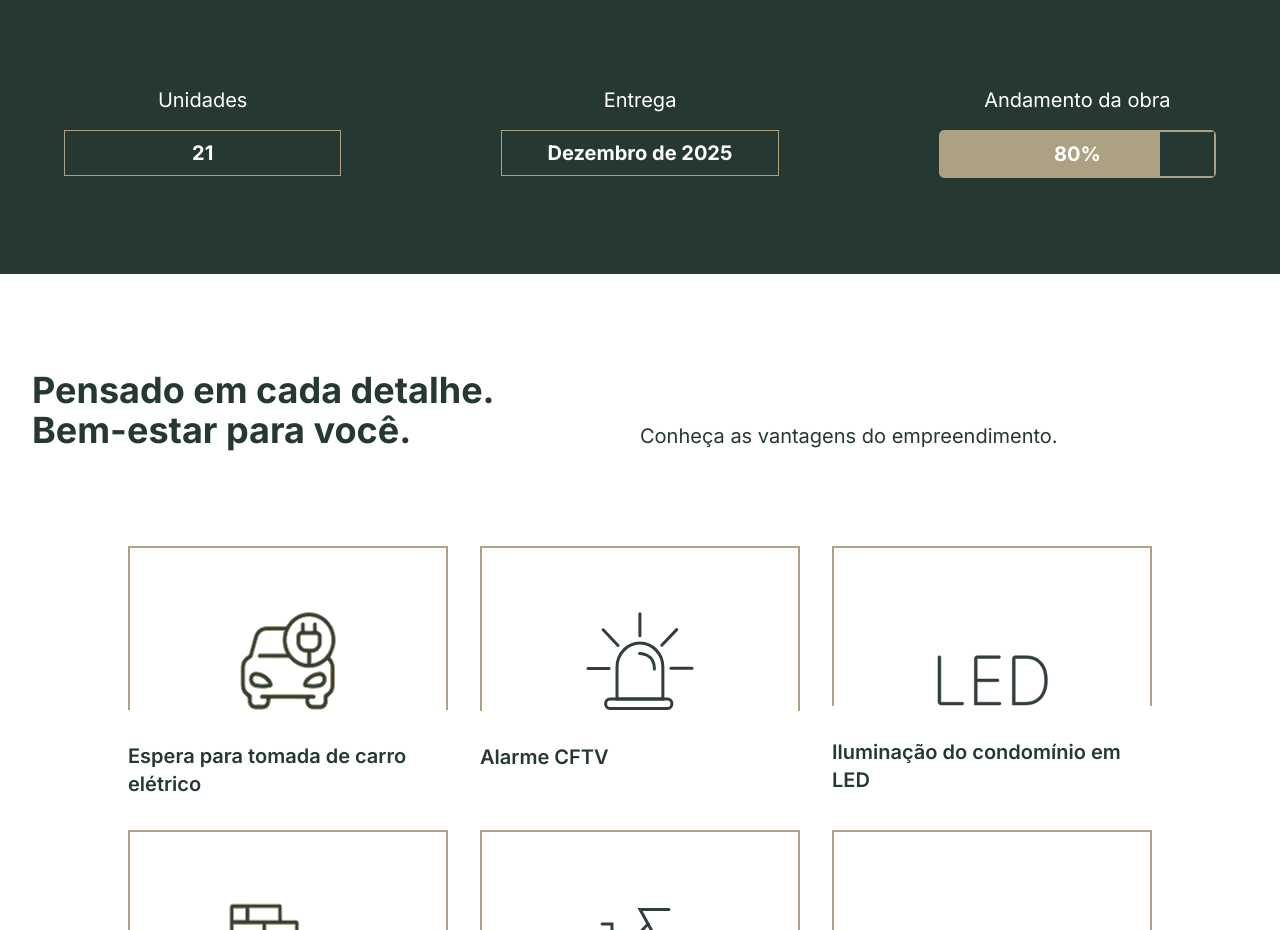
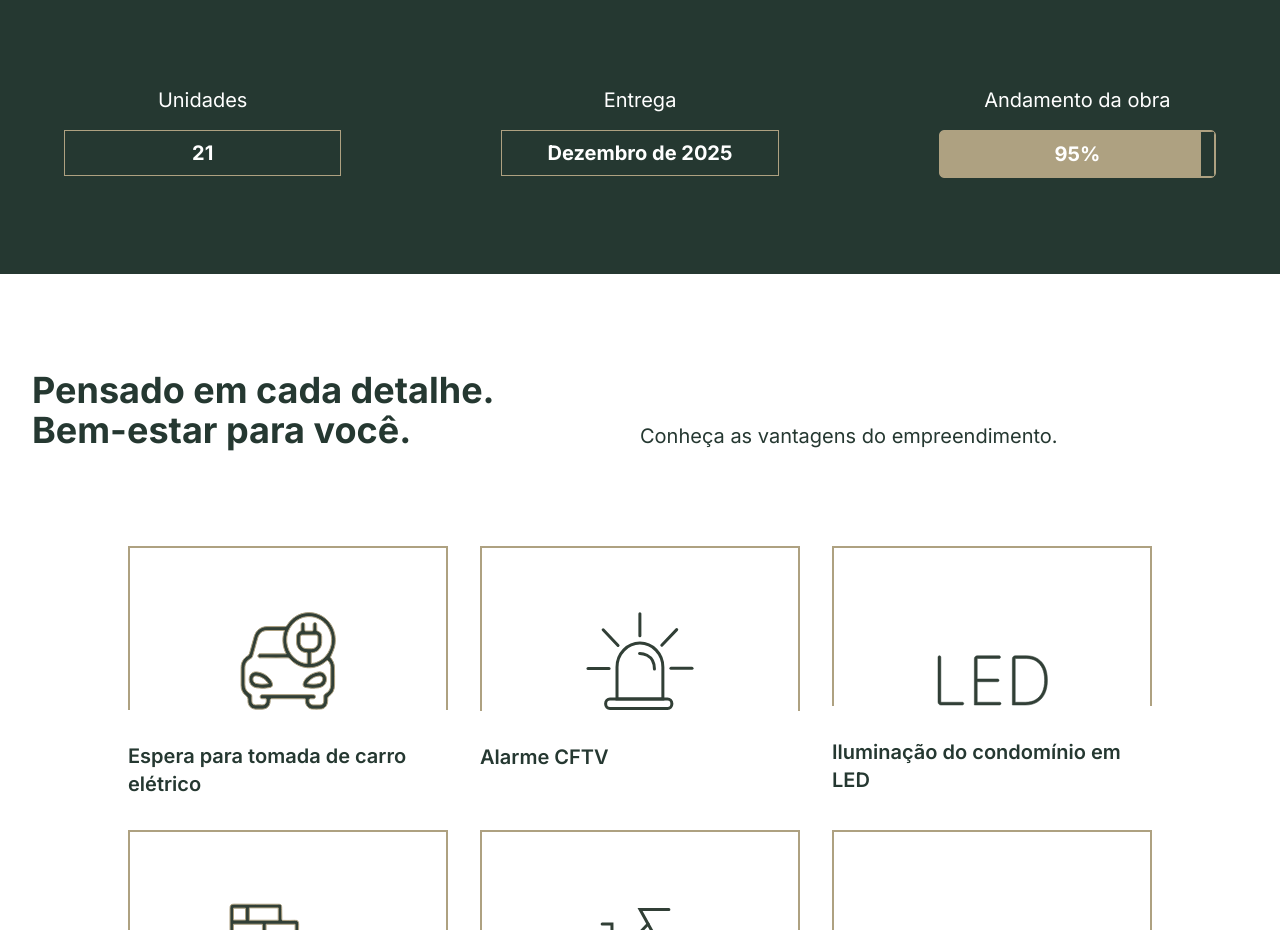
Before and after one commit to thiagomagano/maria-maggiore, an Astro site: page / in a window 1280 px wide. Shown: the part 1460-2390 px from the top of the page. Built offline with nearby package versions, Linux system fonts and the light colour scheme; Astro itself is replaced by a stand-in of ours.

Commit message:
andamento da obra 95%

```diff
--- a/src/components/ProgressoObra.astro
+++ b/src/components/ProgressoObra.astro
@@ -17,17 +17,16 @@ const { descricao, progresso } = Astro.props;
 
 <style>
   .progress-bar {
-    width: 100%; /* Ou defina uma largura fixa */
-    height: 100%; /* Ajuste a altura conforme necessário */
+    width: 100%;
     min-height: 1.125rem;
     background: linear-gradient(
       to right,
       #aea181 var(--progress),
       transparent var(--progress)
-    ); /* Cor de fundo da barra vazia */
-    border-radius: 5px; /* Opcional: cantos arredondados */
+    );
+    border-radius: 5px;
     overflow: hidden;
-    border: solid 1px #aea181; /* Garante que o preenchimento não vaze */
+    border: solid 1px #aea181;
   }
   span {
     @apply text-xl font-bold py-2 border border-maggiore-dourado-400 self-stretch text-center block w-full;
--- a/src/components/sections/Sobre.astro
+++ b/src/components/sections/Sobre.astro
@@ -18,7 +18,7 @@ const listaCaracteristicas = [
 
 const unidadesDisponiveis = 21;
 const dataEntrega = "Dezembro de 2025";
-const andamentoGeral = 80;
+const andamentoGeral = 95;
 ---
 
 <section id="sobre" class="py-24 space-y-24 overflow-hidden">
```
